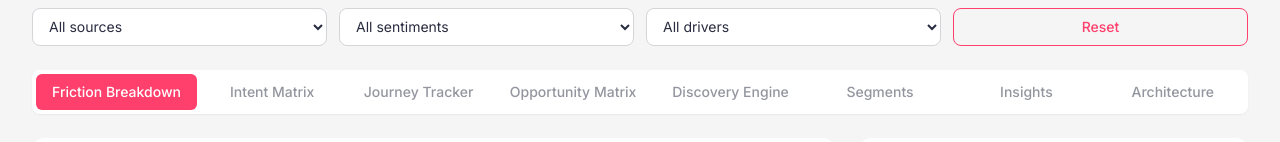
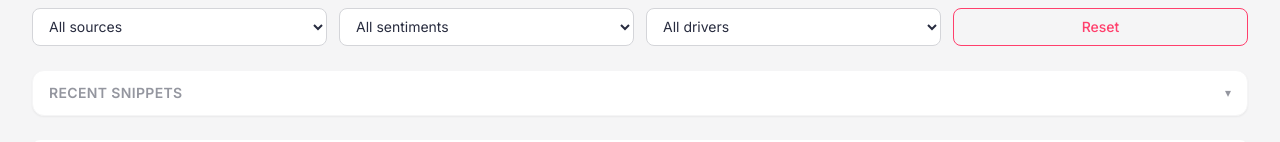
Before and after one commit to swetapadmaswain/myntra-dashboard, a Next.js app in the folder frontend/: page / in a window 1280 px wide. Shown: the part 212-354 px from the top of the page. Built offline with nearby package versions, Linux system fonts and the light colour scheme; no server answers.

Commit message:
ui: move Recent Snippets into a top collapsible dropdown and make chart panels full-width

```diff
--- a/frontend/src/components/Dashboard.tsx
+++ b/frontend/src/components/Dashboard.tsx
@@ -25,6 +25,7 @@ function titleCase(value: string) {
 
 export function Dashboard() {
   const [mounted, setMounted] = useState(false);
+  const [showSnippets, setShowSnippets] = useState(false);
   useEffect(() => setMounted(true), []);
 
   const { tab, setTab, filters, setFilter, resetFilters } = useDashboardStore();
@@ -201,6 +202,27 @@ export function Dashboard() {
         </button>
       </div>
 
+      <div className="mb-6 overflow-hidden rounded-xl border border-myntra-gray bg-white shadow-sm">
+        <button
+          onClick={() => setShowSnippets(!showSnippets)}
+          className="flex w-full items-center justify-between px-4 py-3 text-left transition hover:bg-myntra-gray"
+        >
+          <span className="text-sm font-semibold uppercase tracking-wide text-myntra-text-light">Recent Snippets</span>
+          <span className="text-xs text-myntra-text-light">{showSnippets ? '▴' : '▾'}</span>
+        </button>
+        {showSnippets && (
+          <div className="border-t border-myntra-gray p-4">
+            {snippetsLoading ? (
+              <div className="flex h-[420px] items-center justify-center text-sm text-myntra-text-light">
+                Loading snippets...
+              </div>
+            ) : (
+              <SnippetCarousel snippets={snippetsData?.snippets || snippetMock} />
+            )}
+          </div>
+        )}
+      </div>
+
       <TabNavigation active={tab} onChange={setTab} />
 
       {/* Full-width tabs: segments, insights, architecture */}
@@ -212,10 +234,9 @@ export function Dashboard() {
         </main>
       )}
 
-      {/* Standard 2/3 + 1/3 layout tabs */}
+      {/* Standard full-width layout tabs */}
       {tab !== 'segments' && tab !== 'insights' && tab !== 'architecture' && (
-      <main className="mt-6 grid grid-cols-1 gap-6 lg:grid-cols-3">
-        <div className="lg:col-span-2">
+      <main className="mt-6">
         <div className="rounded-xl bg-white p-4 shadow-sm">
           <h2 className="mb-4 text-lg font-semibold text-myntra-text-dark">
             {tab === 'friction' && 'Friction Breakdown'}
@@ -229,17 +250,6 @@ export function Dashboard() {
           {tab === 'opportunity' && <OpportunityScatterPlot data={opportunityData} />}
           {tab === 'discovery' && <DiscoveryPanel metrics={metrics} />}
         </div>
-        </div>
-
-        <div className="lg:sticky lg:top-6 lg:self-start">
-          {snippetsLoading ? (
-            <div className="flex h-[420px] items-center justify-center rounded-xl bg-white p-8 text-center shadow-sm">
-              Loading snippets...
-            </div>
-          ) : (
-            <SnippetCarousel snippets={snippetsData?.snippets || snippetMock} />
-          )}
-        </div>
       </main>
       )}
 
```
Lines whose indentation alone changed are shown as unchanged.
